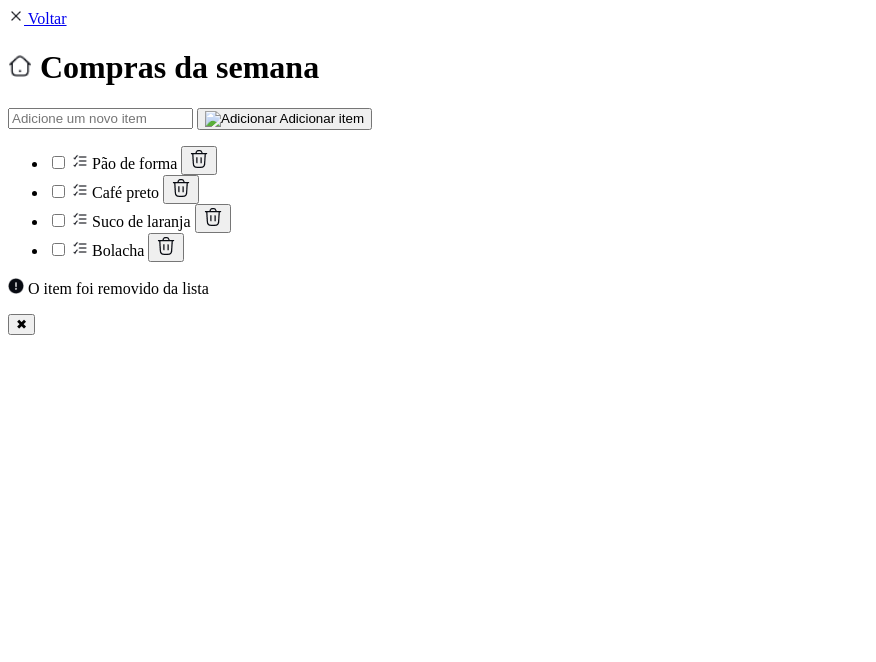
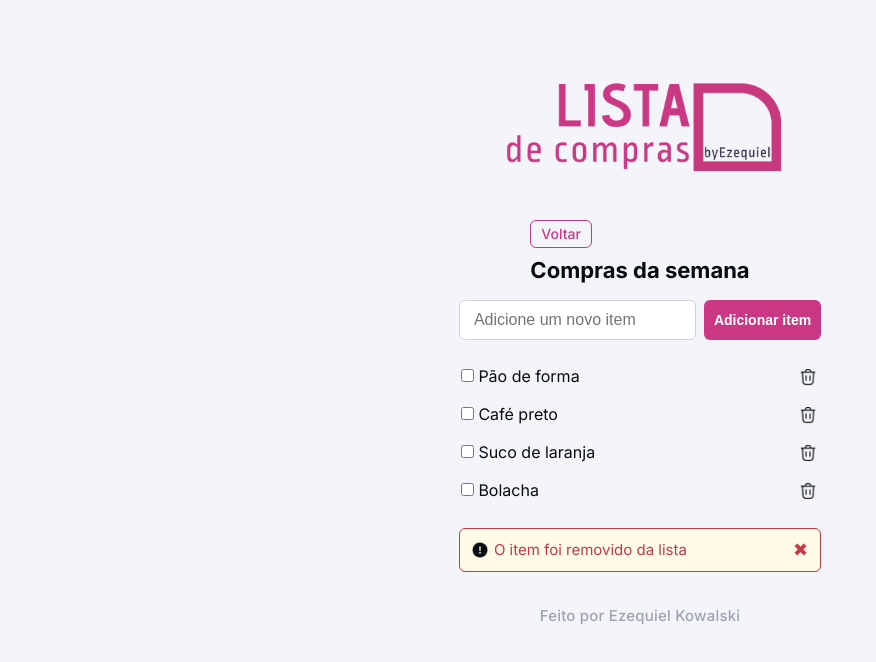
Before and after one commit to ezequielkc/lista-de-compras, a plain HTML site: page index.html in a window 1280 px wide. Shown: the whole page, without its empty margins (0-876 px from the left). Drawn offline with Linux system fonts and the light colour scheme.

Commit message:
feat: estrutura htm e css

```diff
--- a/index.html
+++ b/index.html
@@ -1,6 +1,10 @@
 <!DOCTYPE html>
 <html lang="pt-BR">
 <head>
+  <link rel="preconnect" href="https://fonts.googleapis.com">
+  <link rel="preconnect" href="https://fonts.gstatic.com" crossorigin>
+  <link href="https://fonts.googleapis.com/css2?family=Inter:ital,opsz,wght@0,14..32,100..900;1,14..32,100..900&display=swap" rel="stylesheet">
+
   <meta charset="UTF-8">
   <meta name="viewport" content="width=device-width, initial-scale=1.0">
   <title>Lista de Compras</title>
@@ -10,17 +14,19 @@
 
   <!-- Cabeçalho com botão de voltar e logo -->
   <header class="header">
-    <nav>
+    <section class="logo-section">
+      <img src="Icons/logo.png" alt="Logo" width="64" height="64">
+    </section>
+    <div class="header-titulo-voltar">
       <!-- Ícone de voltar (utilizando esc.png como representação de "voltar") -->
       <a href="#" class="voltar">
-        <img src="Icons/esc.png" alt="Voltar" width="16" height="16"> Voltar
+        Voltar
       </a>
-    </nav>
-    <!-- Título com ícone de home ao lado -->
-    <h1 class="titulo">
-      <img src="Icons/home.png" alt="Home" width="24" height="24">
-      Compras da semana
-    </h1>
+      <!-- Título com ícone de home ao lado -->
+      <h1 class="titulo">
+        Compras da semana
+      </h1>
+    </div>
   </header>
 
   <!-- Conteúdo principal da aplicação -->
@@ -31,17 +37,16 @@
       <input type="text" placeholder="Adicione um novo item" id="novo-item" />
       <!-- Botão de adicionar com ícone de engrenagem (ex: simboliza ação/operação) -->
       <button type="submit">
-        <img src="Icons/engrenagem.png" alt="Adicionar" width="16" height="16"> Adicionar item
+        Adicionar item
       </button>
     </form>
 
     <!-- Lista de itens da compra -->
     <ul class="lista-itens">
       <li>
-        <!-- Checkbox com ícone de check representando seleção -->
+        <!-- Checkbox representando seleção -->
         <label>
           <input type="checkbox" />
-          <img src="Icons/check.png" alt="Check" width="16" height="16">
           Pão de forma
         </label>
         <!-- Botão de remover com ícone de lixeira -->
@@ -52,7 +57,6 @@
       <li>
         <label>
           <input type="checkbox" />
-          <img src="Icons/check.png" alt="Check" width="16" height="16">
           Café preto
         </label>
         <button class="remover">
@@ -62,7 +66,6 @@
       <li>
         <label>
           <input type="checkbox" />
-          <img src="Icons/check.png" alt="Check" width="16" height="16">
           Suco de laranja
         </label>
         <button class="remover">
@@ -72,7 +75,6 @@
       <li>
         <label>
           <input type="checkbox" />
-          <img src="Icons/check.png" alt="Check" width="16" height="16">
           Bolacha
         </label>
         <button class="remover">
@@ -92,5 +94,7 @@
 
   </main>
 
+  <footer>Feito por Ezequiel Kowalski</footer>
+
 </body>
 </html>
--- a/styles.css
+++ b/styles.css
@@ -0,0 +1,300 @@
+/* =========================
+   Reset e Variáveis Globais
+   ========================= */
+* {
+  margin: 0;
+  padding: 0;
+  box-sizing: border-box;
+}
+
+:root {
+  /* Cores de fundo */
+  --background-primary: #F4F5FB;
+  --background-secondary: #FFFFFF;
+
+  /* Cores principais */
+  --color-brand: #CA3884;
+  --color-brand-hover: #A52C6B;
+  --color-danger: #C93847;
+
+  /* Cores de conteúdo */
+  --content-primary: #080B12;
+  --content-secondary: #374151;
+  --content-tertiary: #9CA3AF;
+  --always-white: #FFFFFF;
+
+  /* Bordas */
+  --border-primary: #D1D5DB;
+  --border-hover: #B9C2D0;
+
+  /* Tipografia */
+  --font-title-size: 24px;
+  --font-title-line: 32px;
+  --font-title-weight: 700;
+
+  --font-label-size: 16px;
+  --font-label-line: 20px;
+  --font-label-weight: 600;
+
+  --font-paragraph-size: 16px;
+  --font-paragraph-line: 20px;
+  --font-paragraph-weight: 500;
+
+  --font-link-size: 14px;
+  --font-link-line: 16px;
+  --font-link-weight: 500;
+}
+
+/* =========================
+   Tipografia Utilitária
+   ========================= */
+.title {
+  font-size: var(--font-title-size);
+  line-height: var(--font-title-line);
+  font-weight: var(--font-title-weight);
+}
+
+.label {
+  font-size: var(--font-label-size);
+  line-height: var(--font-label-line);
+  font-weight: var(--font-label-weight);
+}
+
+.paragraph {
+  font-size: var(--font-paragraph-size);
+  line-height: var(--font-paragraph-line);
+  font-weight: var(--font-paragraph-weight);
+}
+
+.link {
+  font-size: var(--font-link-size);
+  line-height: var(--font-link-line);
+  font-weight: var(--font-link-weight);
+  text-decoration: underline;
+  cursor: pointer;
+}
+
+html, body {
+  width: 100vw;
+  max-width: 100vw;
+  overflow-x: hidden;
+}
+
+body {
+  min-height: 100vh;
+  width: 100vw;
+  display: flex;
+  flex-direction: column;
+  align-items: center;
+  background: var(--background-primary);
+  color: var(--content-primary);
+  font-family: "Inter", sans-serif;
+  line-height: 160%;
+}
+
+/* =========================
+   Layout Principal
+   ========================= */
+.header {
+  width: 100%;
+  max-width: 400px;
+  margin: 40px auto 0 auto;
+  display: flex;
+  flex-direction: column;
+  align-items: center;
+  background: transparent;
+}
+
+.logo-section img {
+  width: 25rem;
+  max-width: 90%;
+  height: auto;
+  display: block;
+  margin: 0 auto;
+}
+
+.header-titulo-voltar {
+  display: flex;
+  flex-direction: column;
+  align-items: flex-start;
+  gap: 8px;
+  margin-bottom: 16px;
+}
+
+.titulo {
+  font-size: 22px;
+  line-height: 28px;
+  font-weight: 700;
+  display: flex;
+  align-items: center;
+  gap: 6px;
+  margin-bottom: 0;
+}
+
+/* =========================
+   Formulário de Adicionar Item
+   ========================= */
+.form-adicionar-item {
+  margin-bottom: 24px;
+  width: 100%;
+  display: flex;
+  gap: 8px;
+}
+
+.form-adicionar-item input[type="text"],
+.form-adicionar-item button {
+  border-radius: 6px;
+}
+
+.form-adicionar-item input[type="text"] {
+  flex: 2;
+  padding: 10px 14px;
+  border: 1px solid var(--border-primary);
+  font-size: 16px;
+}
+
+.form-adicionar-item button {
+  flex-shrink: 0;
+  padding: 8px 10px;
+  min-width: 40px;
+  background: var(--color-brand);
+  color: var(--always-white);
+  border: none;
+  font-size: 14px;
+  font-weight: 600;
+  display: flex;
+  align-items: center;
+  gap: 4px;
+  cursor: pointer;
+  transition: background 0.2s;
+}
+
+.form-adicionar-item button:hover {
+  background: var(--color-brand-hover);
+}
+
+/* =========================
+   Lista de Itens
+   ========================= */
+.lista-itens {
+  list-style: none;
+  padding-left: 0;
+  width: 100%;
+  margin-bottom: 24px;
+  display: flex;
+  flex-direction: column;
+  gap: 12px;
+}
+
+.lista-itens li {
+  display: flex;
+  align-items: center;
+  justify-content: space-between;
+  padding: 0 0 0 2px;
+}
+
+.remover {
+  background: none;
+  border: none;
+  padding: 4px;
+  margin-left: 8px;
+  display: flex;
+  align-items: center;
+  cursor: pointer;
+  transition: filter 0.2s;
+}
+
+.remover img {
+  width: 18px;
+  height: 18px;
+  display: block;
+}
+
+/* =========================
+   Alerta de Remoção
+   ========================= */
+.alerta-remocao {
+  display: flex;
+  align-items: center;
+  justify-content: space-between;
+  background: #fffbe6;
+  color: var(--color-danger);
+  border: 1px solid var(--color-danger);
+  border-radius: 6px;
+  padding: 8px 12px;
+  margin-top: 16px;
+  width: 100%;
+  font-size: 15px;
+}
+
+.alerta-remocao p {
+  display: flex;
+  align-items: center;
+  gap: 6px;
+  margin: 0;
+}
+
+.fechar-alerta {
+  background: none;
+  border: none;
+  color: var(--color-danger);
+  font-size: 18px;
+  cursor: pointer;
+  margin-left: 12px;
+}
+
+/* =========================
+   Botão Voltar
+   ========================= */
+.voltar {
+  display: flex;
+  align-items: center;
+  gap: 0;
+  background: var(--background-primary);
+  color: var(--color-brand);
+  padding: 4px 10px;
+  border-radius: 6px;
+  font-size: 14px;
+  font-weight: 500;
+  text-decoration: none;
+  border: 1px solid var(--color-brand);
+  transition: background 0.2s, color 0.2s;
+  min-width: unset;
+  height: 28px;
+}
+
+.voltar:hover {
+  background: var(--color-brand);
+  color: var(--always-white);
+}
+
+/* =========================
+   Footer
+   ========================= */
+footer {
+  width: 100%;
+  max-width: 400px;
+  margin: 24px auto 40px auto;
+  height: 40px;
+  background: transparent;
+  display: flex;
+  align-items: center;
+  justify-content: center;
+  font-size: 15px;
+  color: var(--content-tertiary);
+  font-weight: 500;
+  letter-spacing: 0.2px;
+}
+
+/* =========================
+   Responsividade
+   ========================= */
+@media (max-width: 500px) {
+  .conteudo {
+    max-width: 95vw;
+    padding: 8px;
+  }
+  .header, footer {
+    max-width: 95vw;
+  }
+}
```
Also changed, not shown: Icons/logo.png (added).
